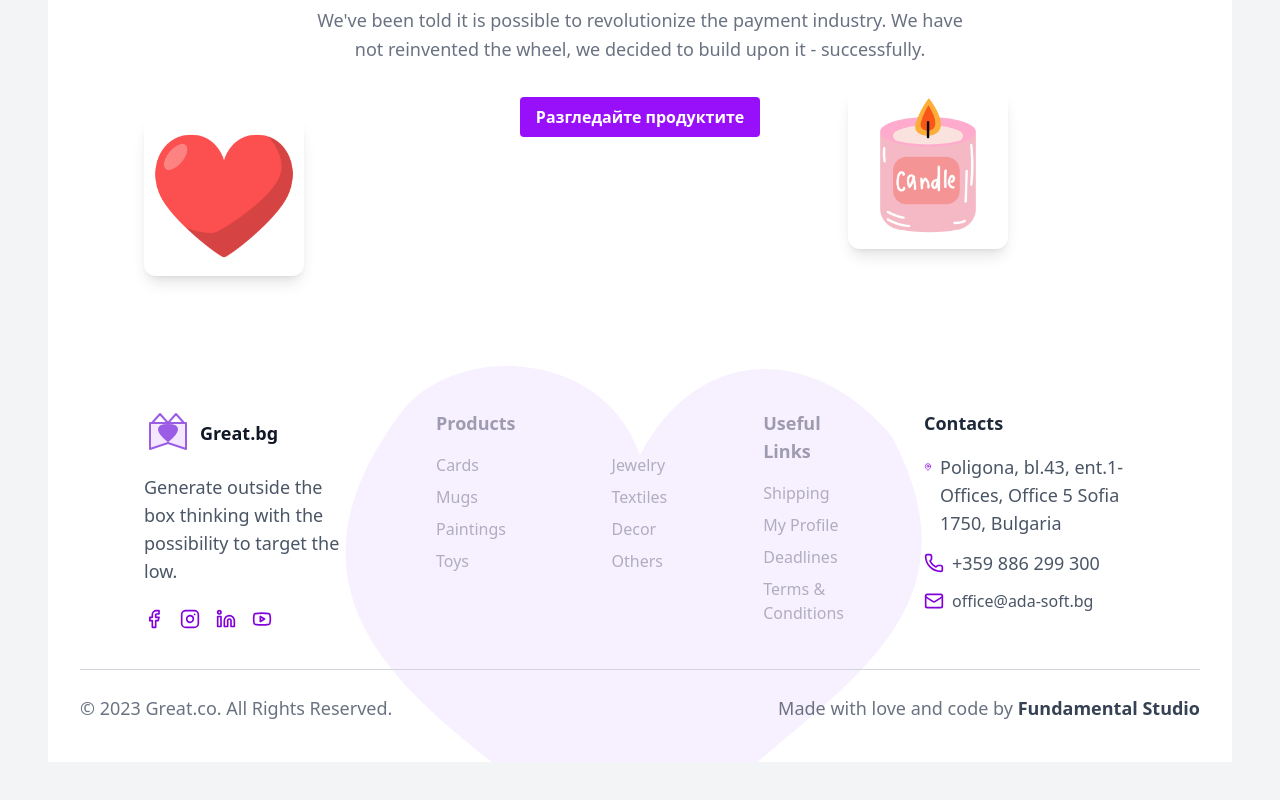
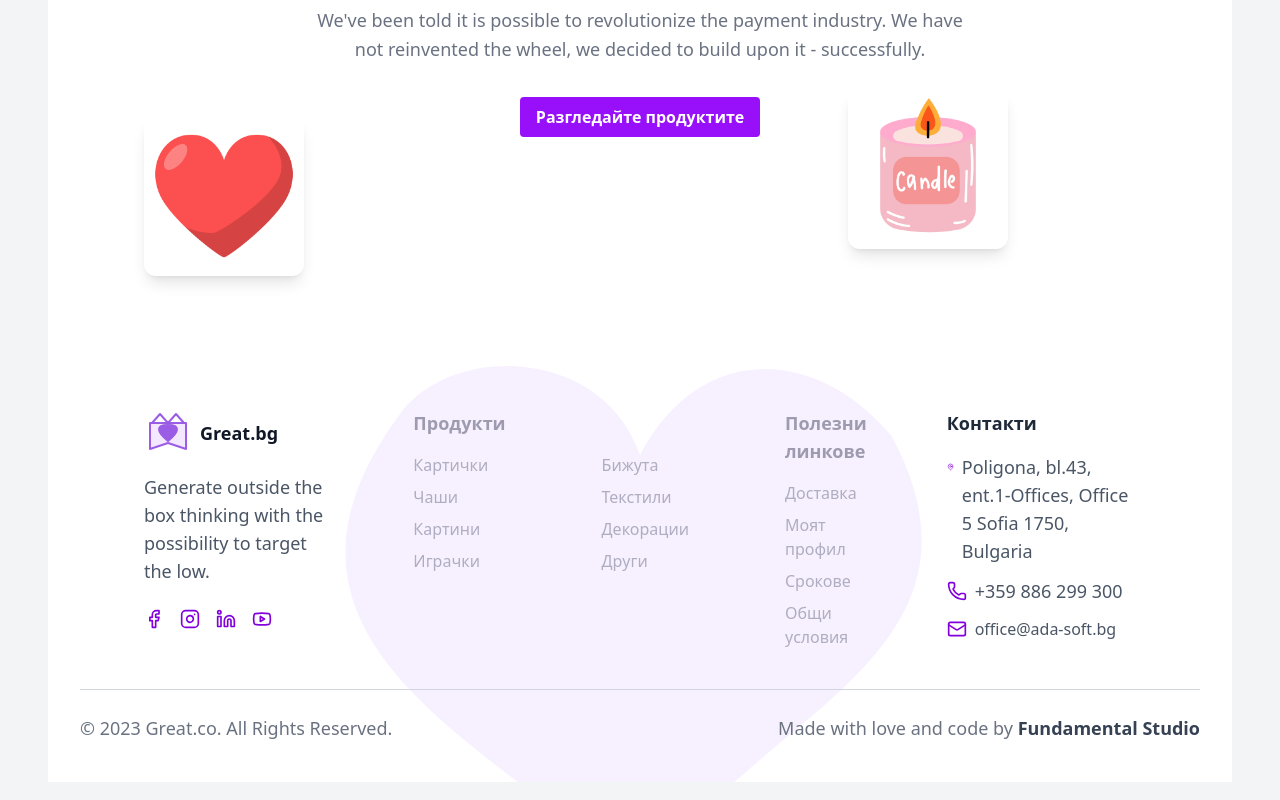
Before and after one commit to B-D-2409/figmaToTailwind, a Next.js app in the folder Pattern/figmapattern/: page /main-page in a window 1280 px wide. Shown: the part 3236-4036 px from the top of the page. Built offline with nearby package versions, Linux system fonts and the light colour scheme.

Commit message:
last changes with the project after JS doc.

```diff
--- a/Pattern/figmapattern/src/components/footer/footer-contacts-page.tsx
+++ b/Pattern/figmapattern/src/components/footer/footer-contacts-page.tsx
@@ -35,7 +35,7 @@ function FooterContacts({ isMobile }: FooterContactsProps) {
                         : "text-lg font-semibold mb-4"
                 }
             >
-                Contacts
+                Контакти
             </h3>
 
             <ul
--- a/Pattern/figmapattern/src/components/footer/footer-link-page.tsx
+++ b/Pattern/figmapattern/src/components/footer/footer-link-page.tsx
@@ -5,38 +5,17 @@ interface FooterLinksProps {
     isMobile?: boolean;
 }
 
-/**
- * FooterLink Component
- *
- * Renders a list of product categories and useful links in the footer.
- * The layout changes depending on whether `isMobile` is true:
- *  - Mobile: Only left and middle columns are displayed side by side
- *  - Desktop: Left, middle, and right columns are displayed
- *
- * @component
- * @param {FooterLinksProps} props
- * @param {boolean} [props.isMobile] - Optional flag to render the mobile version
- *
- * @example
- * // Desktop usage:
- * <FooterLink />
- *
- * // Mobile usage:
- * <FooterLink isMobile />
- *
- * @returns {JSX.Element} Footer links section
- */
 function FooterLink({ isMobile }: FooterLinksProps) {
     const leftColumn = (
         <>
             <Typography className={isMobile ? "text-base font-semibold mb-3" : "text-lg font-semibold mb-4"}>
-                Products
+                Продукти
             </Typography>
             <ul className={isMobile ? "space-y-1 text-gray-600 text-sm" : "space-y-2 text-gray-600"}>
-                <li>Cards</li>
-                <li>Mugs</li>
-                <li>Paintings</li>
-                <li>Toys</li>
+                <li>Картички</li>
+                <li>Чаши</li>
+                <li>Картини</li>
+                <li>Играчки</li>
             </ul>
         </>
     );
@@ -45,10 +24,10 @@ function FooterLink({ isMobile }: FooterLinksProps) {
         <>
             <Typography className={isMobile ? "text-base font-semibold mb-3" : "text-lg font-semibold mb-4"}>&nbsp;</Typography>
             <ul className={isMobile ? "space-y-1 text-gray-600 text-sm" : "space-y-2 text-gray-600"}>
-                <li>Jewelry</li>
-                <li>Textiles</li>
-                <li>Decor</li>
-                <li>Others</li>
+                <li>Бижута</li>
+                <li>Текстили</li>
+                <li>Декорации</li>
+                <li>Други</li>
             </ul>
         </>
     );
@@ -56,13 +35,13 @@ function FooterLink({ isMobile }: FooterLinksProps) {
     const rightColumn = (
         <>
             <Typography className={isMobile ? "text-base font-semibold mb-3" : "text-lg font-semibold mb-4"}>
-                Useful Links
+                Полезни линкове
             </Typography>
             <ul className={isMobile ? "space-y-1 text-gray-600 text-sm" : "space-y-2 text-gray-600"}>
-                <li>Shipping</li>
-                <li>My Profile</li>
-                <li>Deadlines</li>
-                <li>Terms & Conditions</li>
+                <li>Доставка</li>
+                <li>Моят профил</li>
+                <li>Срокове</li>
+                <li>Общи условия</li>
             </ul>
         </>
     );
```
